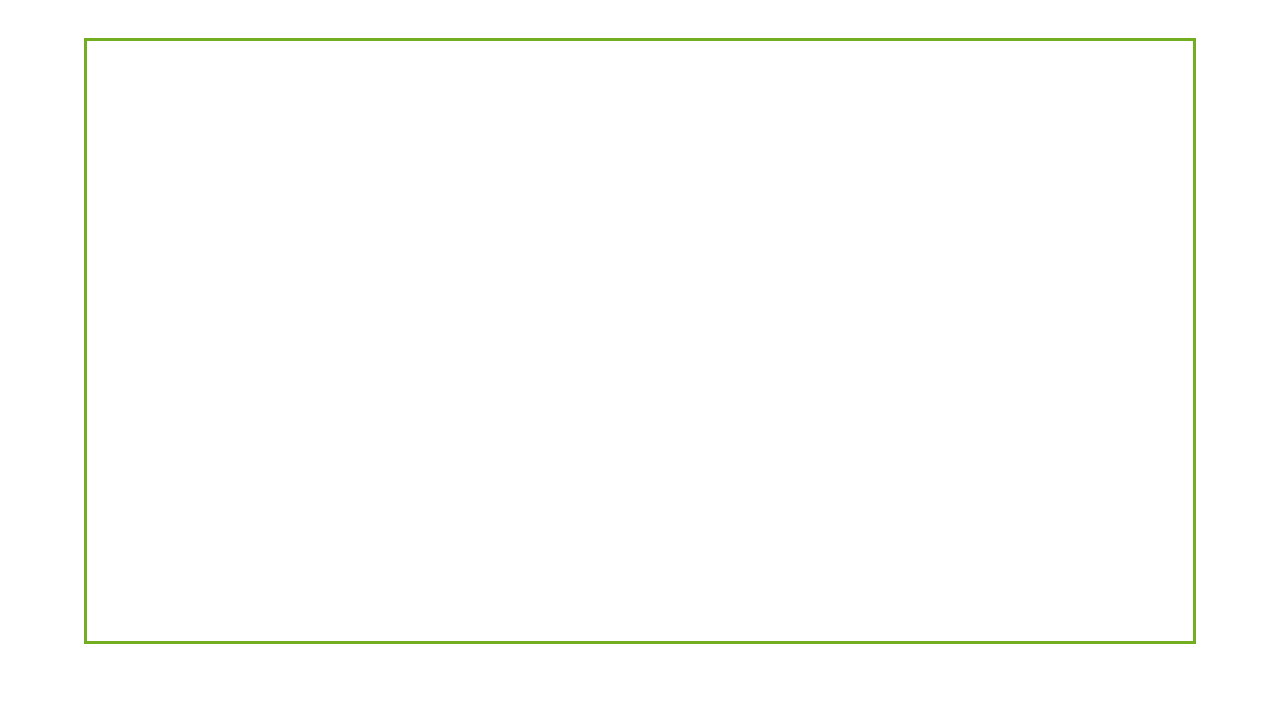
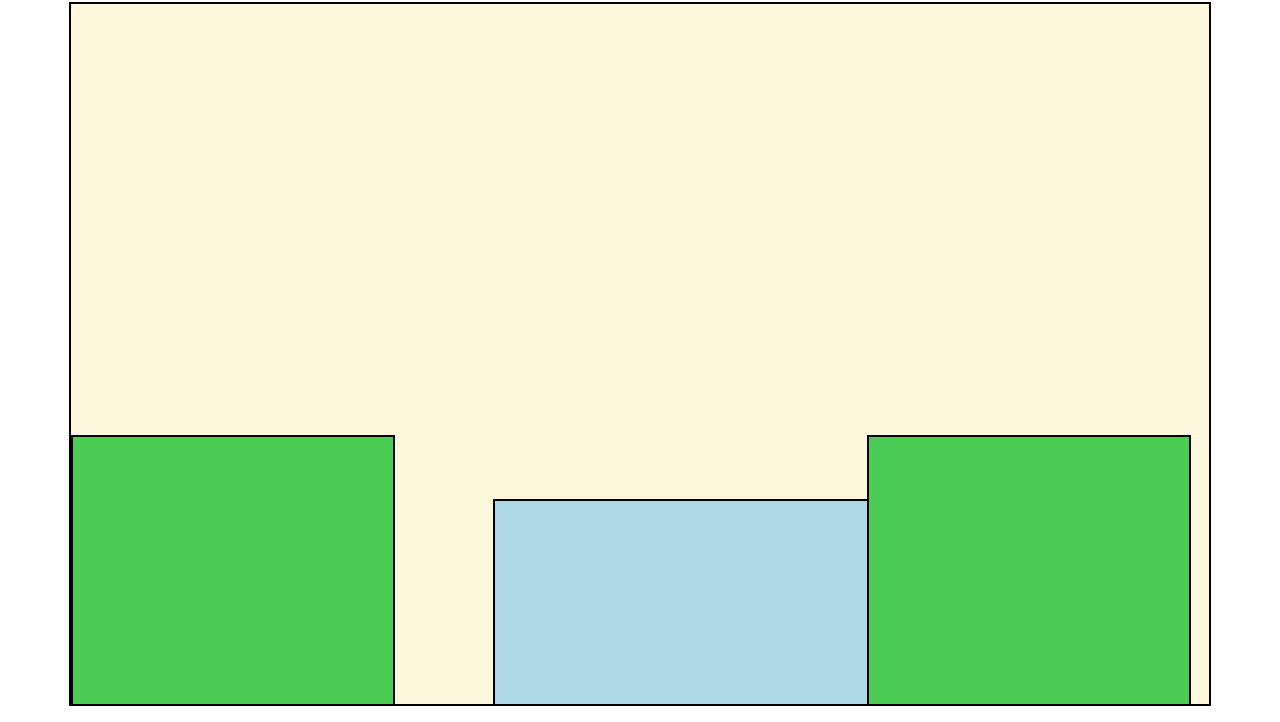
Before and after one commit to sumandaskolkata/first_game, a website: page public/game.html in a window 1280 px wide. Shown: the part 78-800 px from the top of the page. Drawn offline with Linux system fonts and the light colour scheme.

Commit message:
file structure changed

```diff
--- a/public/game.html
+++ b/public/game.html
@@ -3,17 +3,16 @@
 <head>
     <meta charset="UTF-8">
     <title>Game</title>
-    <link rel="stylesheet" href="style/game.css">
+    <link rel="stylesheet" href="./style/game.css">
 </head>
 <body>
     <script type="text/javascript" src="js/jquery-2.1.4.min.js"></script>
     <script type="text/javascript" src="js/game.js"></script>
-    <h1>Welcome To Missionaries & Cannibals</h1><br><br>
-    <div class="main">
-        <div class="leftSolid"></div>
-        <div class="water"></div>
-        <div class="rightSolid"></div>
+    <h1>Welcome To Missionaries & Cannibals</h1>
+    <div class="game">
+        <div class="leftLand"></div>
+        <div class="river"></div>
+        <div class="rightLand"></div>
     </div>
-
 </body>
 </html>
--- a/public/style/game.css
+++ b/public/style/game.css
@@ -1,10 +1,42 @@
 h1 {
 	text-align: center;
 }
+.game {
+	height: 700px;
+	width: 90%;
+	border: 2px solid black;
+	margin: 0 auto;
+	background-color: cornsilk;
+}
+.leftLand {
+    height: 267px;
+    width: 25%;
+    border: 2px solid black;
+    bottom: 0;
+    position: absolute;
+    top: 513px;
+		background-color: #4ACC55;
+}
 
-.main {
-	margin: auto;
-    width: 40%;
-    border: 3px solid #73AD21;
-    padding: 300px;
+.rightLand {
+    height: 267px;
+    width: 25%;
+    border: 2px solid black;
+    bottom: 0;
+    right: 0px;
+    position: absolute;
+    top: 513px;
+    margin-right: 89px;
+		background-color: #4ACC55;
+
 }
+.river {
+    height: 203px;
+    width: 652px;
+    border: 2px solid black;
+    bottom: 0;
+    position: absolute;
+    top: 577px;
+    margin-left: 422px;
+		background-color:lightblue;
+}
```
Also changed, not shown: public/index.html (deleted, +0 -16 lines), public/styleSheet/index.css (deleted, +0 -42 lines), public/image/creepy-ghost.svg (renamed from public/creepy-ghost.svg), public/image/man-silhouette.svg (renamed from public/man-silhouette.svg), 2 other files.
